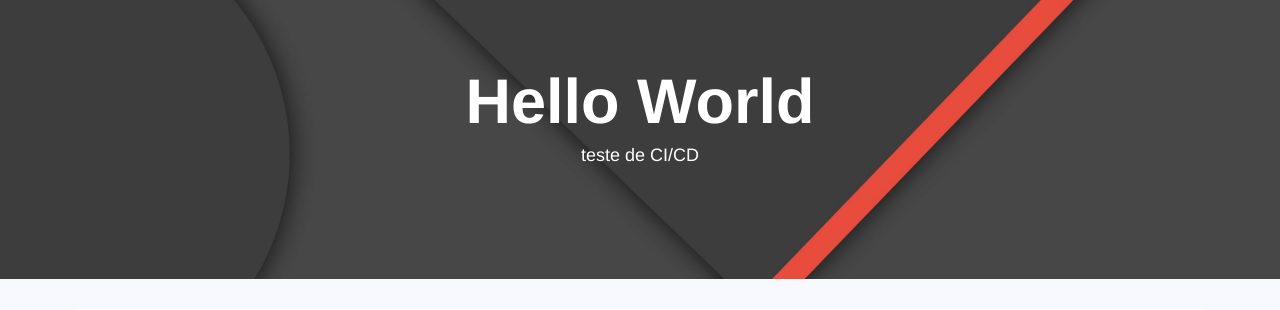
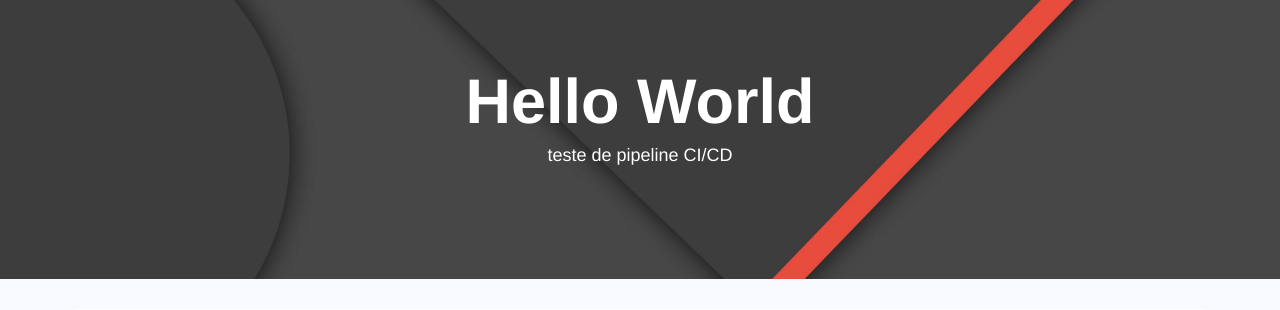
Before and after one commit to Daniel-brito/pipeline, a Flask app: page / in a window 1280 px wide. Shown: the part 51-361 px from the top of the page. Run offline with Flask 2, Linux system fonts and the light colour scheme; some libraries are stand-ins or nearby versions.

Commit message:
Update index.html

```diff
--- a/templates/index.html
+++ b/templates/index.html
@@ -21,7 +21,7 @@ Home
       <div class="container">
           <center>
           <h1 style="color:white"><b>Hello World</b></h1>
-        <h4 style="color:white">teste de CI/CD</h4>
+        <h4 style="color:white">teste de pipeline CI/CD </h4>
               <br>
           </center>
       </div>
```
